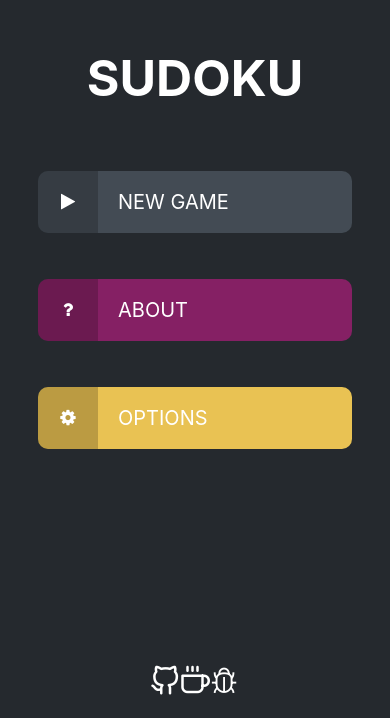
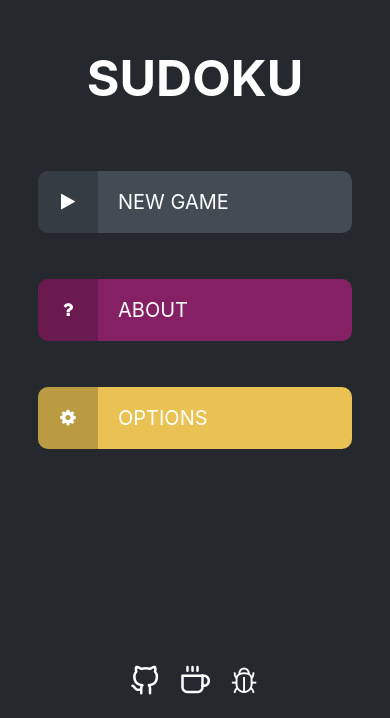
Before and after one commit to dsaavedr/sudoku-app, a React Native app: screen /Home in a window 390 px wide. Shown: the part 126-844 px from the top of the page. Built offline with nearby package versions, Linux system fonts and the light colour scheme.

Commit message:
Added small horizontal gap

```diff
--- a/src/components/Footer.js
+++ b/src/components/Footer.js
@@ -7,7 +7,7 @@ export default function Footer() {
   const iconColor = "#fff";
 
   return (
-    <ButtonList position="absolute">
+    <ButtonList gapHorizontal={20} position="absolute">
       <Feather
         name="github"
         size={iconSize}
```
